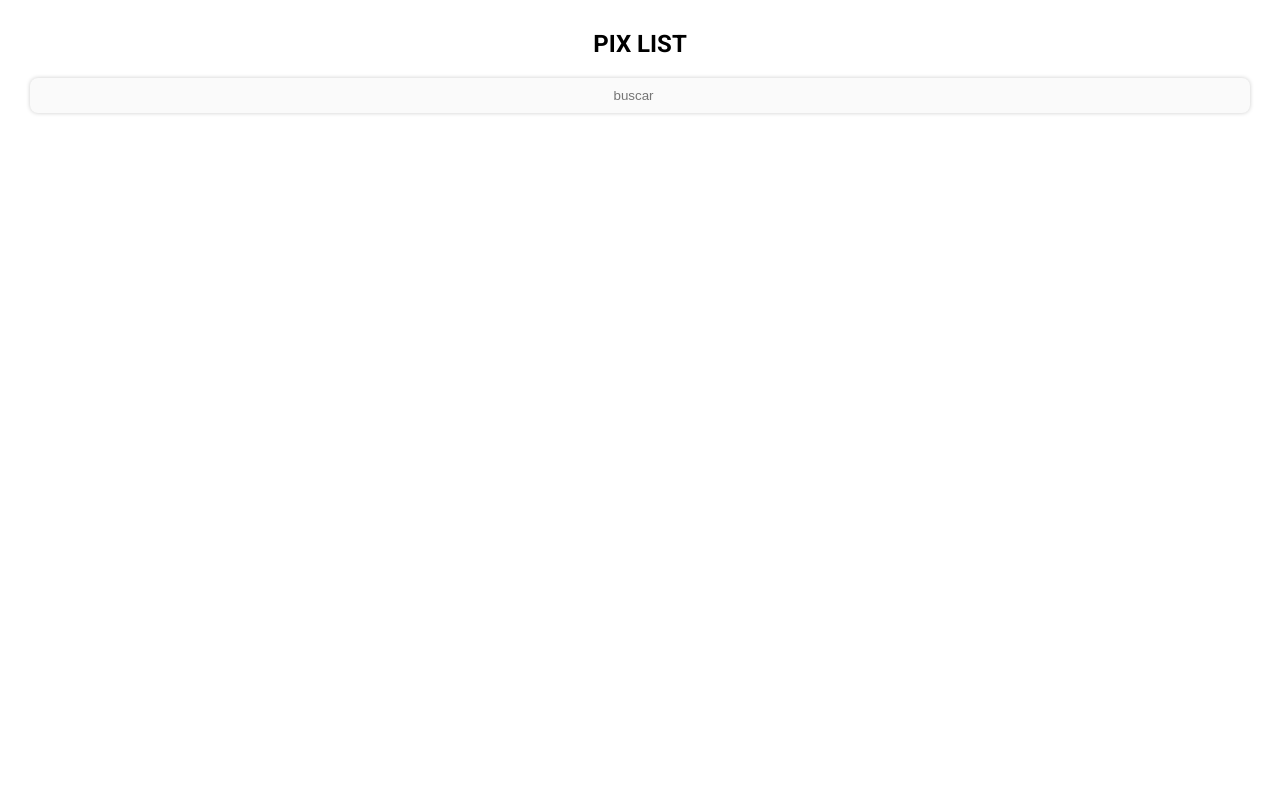
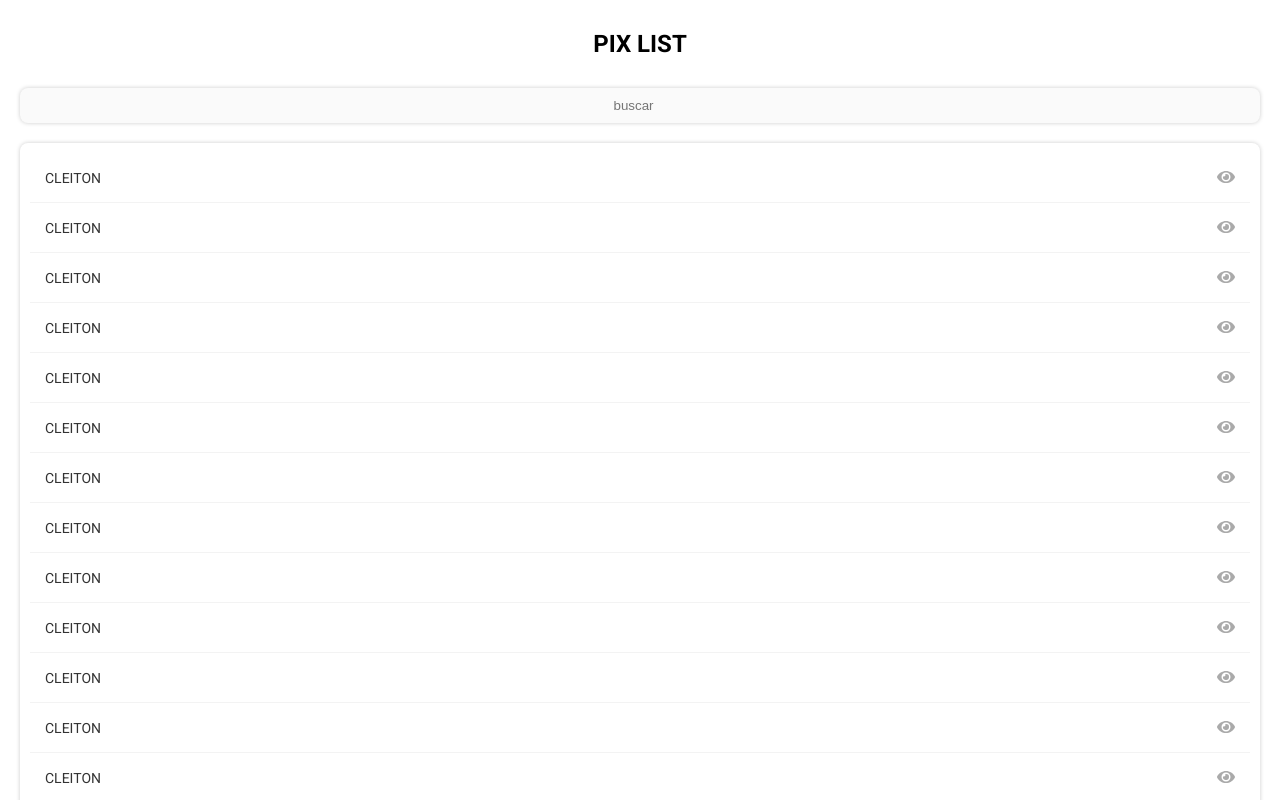
Before and after one commit to alvescleiton/pix-list, a Next.js app: page / in a window 1280 px wide. Shown: the top 800 px of the page. Built offline with nearby package versions, Linux system fonts and the light colour scheme.

Commit message:
Components at home

```diff
--- a/src/components/Header/index.tsx
+++ b/src/components/Header/index.tsx
@@ -1,12 +1,9 @@
 import { Container, Title } from './styles'
-import Search from '@/components/Search'
 
 const Header: React.FC = () => {
   return (
     <Container>
       <Title>Pix List</Title>
-
-      <Search />
     </Container>
   )
 }
--- a/src/components/Header/styles.ts
+++ b/src/components/Header/styles.ts
@@ -1,8 +1,6 @@
 import styled from 'styled-components'
 
 export const Container = styled.div`
-  position: sticky;
-  top: 0;
   padding: 10px;
 `
 
--- a/src/pages/index.tsx
+++ b/src/pages/index.tsx
@@ -1,11 +1,17 @@
 import { NextPage } from 'next'
 
 import Header from '@/components/Header'
+import PixList from '@/components/PixList'
+import Search from '@/components/Search'
 
 const Home: NextPage = () => {
   return (
     <>
       <Header />
+
+      <Search />
+
+      <PixList />
     </>
   )
 }
```
